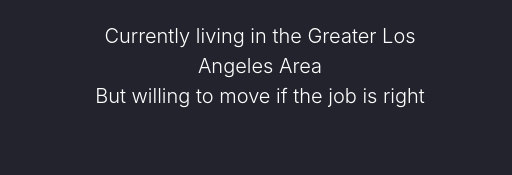
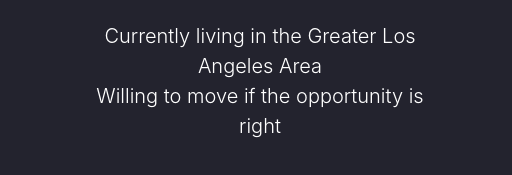
Before and after one commit to Dlynch1342/dlynch1342.github.io, a website with bundled scripts: page index.html in a window 1280 px wide. Shown: the part 3269-3444 px from the top of the page, 0-512 px from the left. Built offline with nearby package versions, Linux system fonts and the light colour scheme.

Commit message:
master flow

```diff
--- a/index.html
+++ b/index.html
@@ -175,7 +175,7 @@
           <div class="col-md-4 mb-5 mb-lg-0">
             <h4 class="text-uppercase mb-4">Location</h4>
             <p class="lead mb-0">Currently living in the Greater Los Angeles Area</p>
-            <p class="lead mb-0">But willing to move if the job is right</p>
+            <p class="lead mb-0">Willing to move if the opportunity is right</p>
           </div>
           <div class="col-md-4 mb-5 mb-lg-0">
             <h4 class="text-uppercase mb-4">Around the Web</h4>
```
